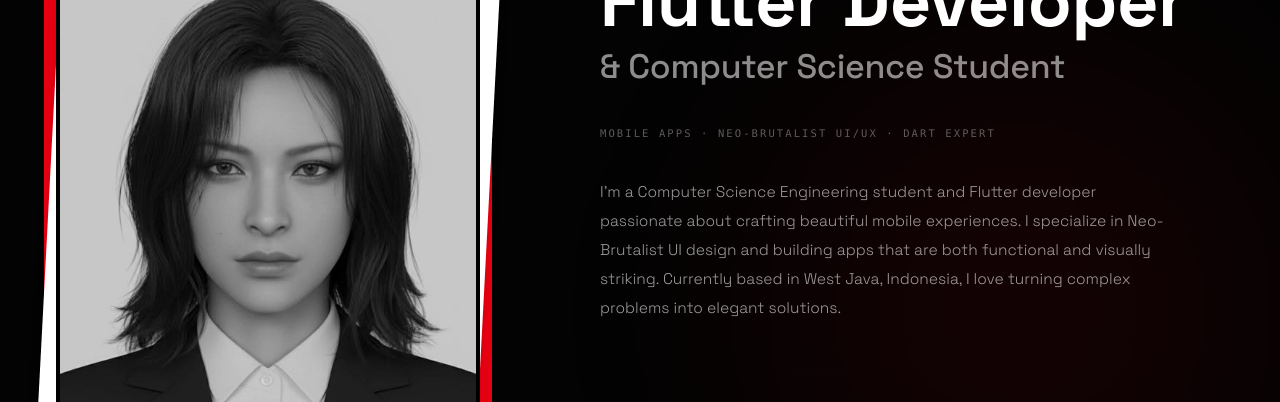
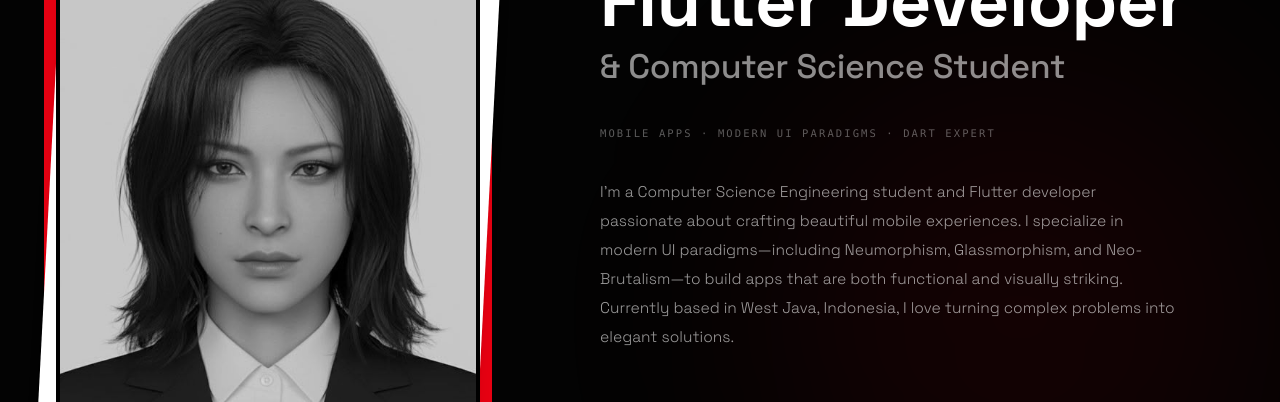
Before and after one commit to abday-wong/webpro, a React (Vite) app: page / in a window 1280 px wide. Shown: the part 1300-1702 px from the top of the page. Built offline with nearby package versions, Linux system fonts and the light colour scheme; no server answers.

Commit message:
Style: update designer profile to generalize modern UI paradigms (Neumorphism, Glassmorphism, Brutalism)

```diff
--- a/src/components/AboutSection.jsx
+++ b/src/components/AboutSection.jsx
@@ -251,7 +251,7 @@
               className="flex items-center gap-3 mb-8 md:mb-9"
             >
               <span className="font-mono text-[10px] md:text-[10.5px] uppercase tracking-[0.2em] text-white/35">
-                Mobile Apps · Neo-Brutalist UI/UX · Dart Expert
+                Mobile Apps · Modern UI Paradigms · Dart Expert
               </span>
             </Gsap.div>
 
--- a/src/data/portfolioData.js
+++ b/src/data/portfolioData.js
@@ -2,7 +2,7 @@
     profile: {
         name: "Muhammad Abday Abdul Hafidz",
         role: "Computer Science Engineering Student & Flutter Developer",
-        bio: "I'm a Computer Science Engineering student and Flutter developer passionate about crafting beautiful mobile experiences. I specialize in Neo-Brutalist UI design and building apps that are both functional and visually striking. Currently based in West Java, Indonesia, I love turning complex problems into elegant solutions.",
+        bio: "I'm a Computer Science Engineering student and Flutter developer passionate about crafting beautiful mobile experiences. I specialize in modern UI paradigms—including Neumorphism, Glassmorphism, and Neo-Brutalism—to build apps that are both functional and visually striking. Currently based in West Java, Indonesia, I love turning complex problems into elegant solutions.",
         location: "West Java, Indonesia",
         email: "abday.hafidz23@gmail.com",
         socials: {
@@ -35,7 +35,7 @@
             description: [
                 "Designing high-fidelity interactive wireframes, UI mockups, and components in Figma.",
                 "Translating Figma design system specs pixel-for-pixel into clean, maintainable Flutter widgets.",
-                "Exploring advanced mobile UI paradigms, specializing in Neo-Brutalist and glassmorphic designs."
+                "Exploring advanced mobile UI paradigms, implementing Neumorphic, Glassmorphic, and Neo-Brutalist designs."
             ]
         }
     ],
@@ -50,7 +50,7 @@
         { name: "Figma", category: "Design" },
         { name: "Git & GitHub", category: "Tools" },
         { name: "VS Code", category: "Tools" },
-        { name: "Neo-Brutalist Design", category: "UI/UX" }
+        { name: "Modern UI Design (Neumorphism, Glassmorphism, Brutalism)", category: "UI/UX" }
     ],
     projects: [
         {
@@ -82,7 +82,7 @@
     capabilities: [
         "Flutter & Dart Development",
         "UI/UX Design & Prototyping (Figma)",
-        "Neo-Brutalist Design Concepts",
+        "Modern UI Paradigms (Neumorphism, Glassmorphism, Brutalism)",
         "State Management (Provider)",
         "Local Persistence & Notifications",
         "Responsive Web Design",
--- a/src/services/aiContext.js
+++ b/src/services/aiContext.js
@@ -262,7 +262,7 @@
 User: "Siapa kamu?"
 
 GOOD response:
-Hai! Saya **Muhammad Abday Abdul Hafidz**, biasa dipanggil **Abday** atau **Abday Hafidz**. Saya seorang **Flutter Developer & Computer Science Student** dari **Indonesia** yang fokus di **Mobile Applications**, **Figma UI/UX Design**, dan **Neo-Brutalist UI/UX**.
+Hai! Saya **Muhammad Abday Abdul Hafidz**, biasa dipanggil **Abday** atau **Abday Hafidz**. Saya seorang **Flutter Developer & Computer Science Student** dari **Indonesia** yang fokus di **Mobile Applications**, **Figma UI/UX Design**, dan berbagai modern UI paradigms seperti **Neumorphism, Glassmorphism, & Brutalism**.
 
 BAD response (never do this):
 Abday Hafidz adalah seorang Flutter Developer & Computer Science Student dari Indonesia.`.trim();
```
